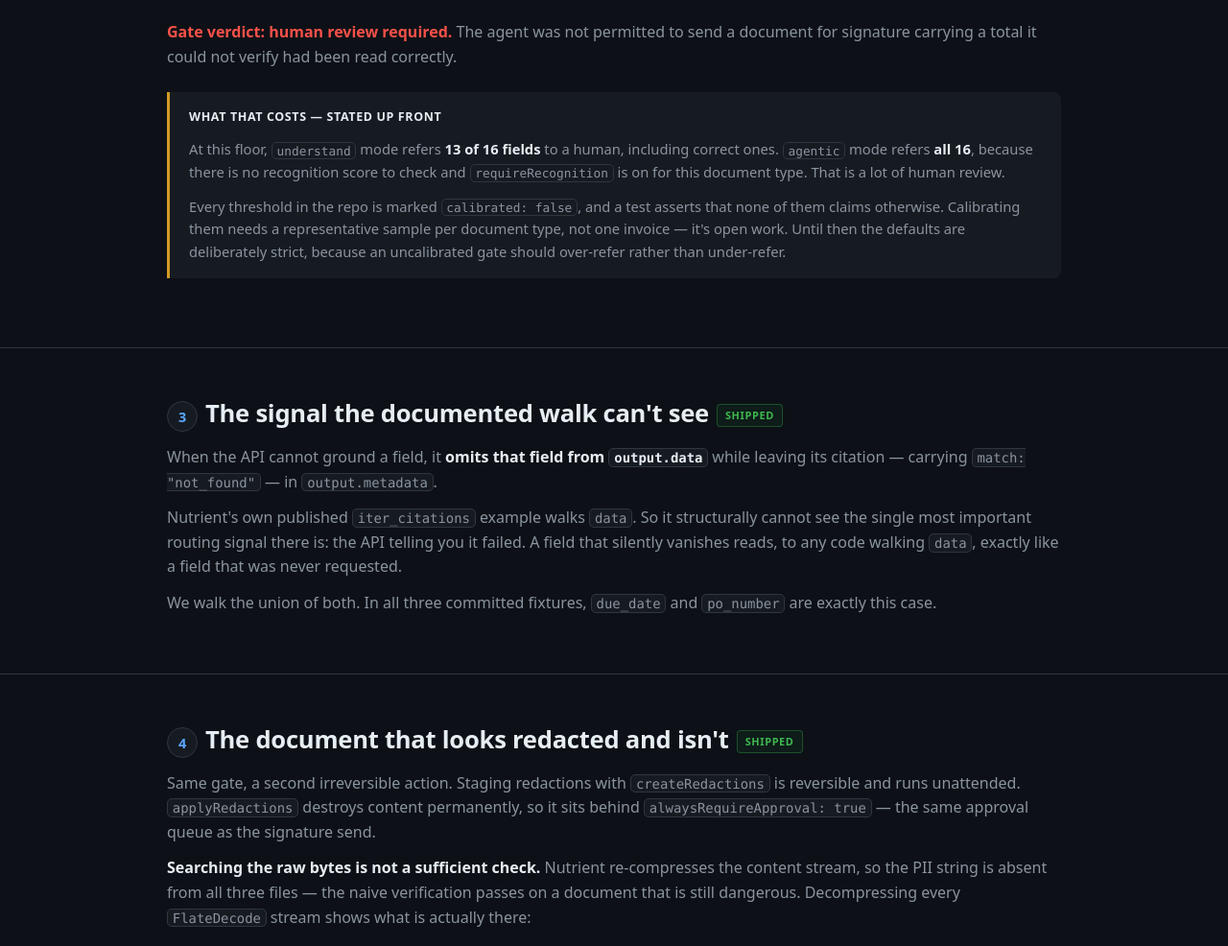
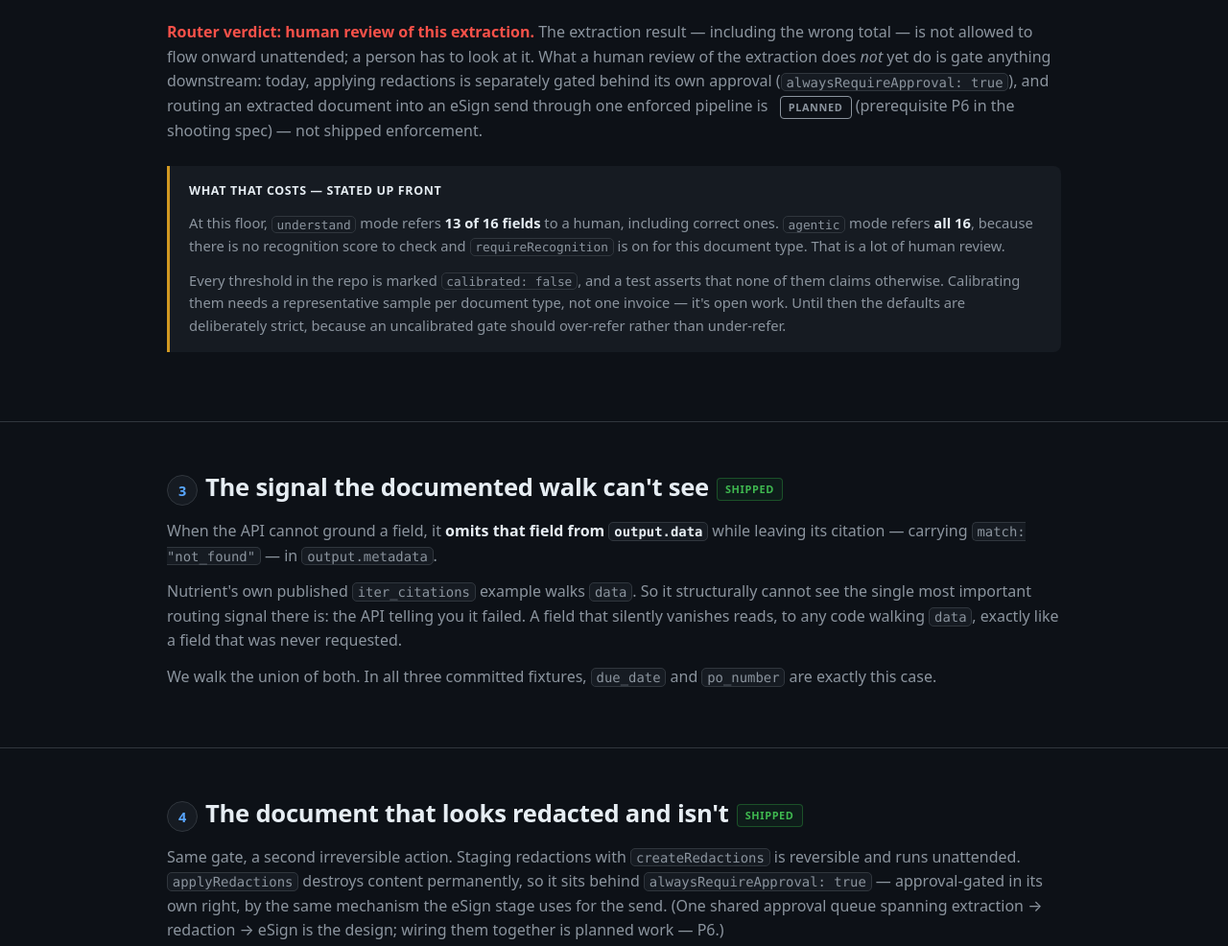
Before and after one commit to jpka/no-undo, a website: page docs/showcase.html in a window 1280 px wide. Shown: the part 2490-3476 px from the top of the page at 96% size. Drawn offline with Linux system fonts and the light colour scheme.

Commit message:
docs: address CodeRabbit round 1 — year on the audit/UI task date; separate shipped gates from the planned extraction-to-eSign pipeline (P6)

```diff
--- a/docs/showcase.html
+++ b/docs/showcase.html
@@ -370,7 +370,7 @@ Parcel 2   qty <span class="n">1</span>   $39.99</pre>
       </table>
     </div>
 
-    <p><strong style="color:var(--red);">Gate verdict: human review required.</strong> The agent was not permitted to send a document for signature carrying a total it could not verify had been read correctly.</p>
+    <p><strong style="color:var(--red);">Router verdict: human review of this extraction.</strong> The extraction result — including the wrong total — is not allowed to flow onward unattended; a person has to look at it. What a human review of the extraction does <em>not</em> yet do is gate anything downstream: today, applying redactions is separately gated behind its own approval (<code>alwaysRequireApproval: true</code>), and routing an extracted document into an eSign send through one enforced pipeline is <span class="pill">planned</span> (prerequisite P6 in the shooting spec) — not shipped enforcement.</p>
 
     <div class="note warn">
       <span class="h">What that costs — stated up front</span>
@@ -392,7 +392,7 @@ Parcel 2   qty <span class="n">1</span>   $39.99</pre>
 <section>
   <div class="wrap">
     <h2><span class="num">4</span>The document that looks redacted and isn't<span class="pill shipped">shipped</span></h2>
-    <p>Same gate, a second irreversible action. Staging redactions with <code>createRedactions</code> is reversible and runs unattended. <code>applyRedactions</code> destroys content permanently, so it sits behind <code>alwaysRequireApproval: true</code> — the same approval queue as the signature send.</p>
+    <p>Same gate, a second irreversible action. Staging redactions with <code>createRedactions</code> is reversible and runs unattended. <code>applyRedactions</code> destroys content permanently, so it sits behind <code>alwaysRequireApproval: true</code> — approval-gated in its own right, by the same mechanism the eSign stage uses for the send. (One shared approval queue spanning extraction → redaction → eSign is the design; wiring them together is planned work — P6.)</p>
 
     <p><strong>Searching the raw bytes is not a sufficient check.</strong> Nutrient re-compresses the content stream, so the PII string is absent from all three files — the naive verification passes on a document that is still dangerous. Decompressing every <code>FlateDecode</code> stream shows what is actually there:</p>
 
```
Also changed, not shown: .github/pr-body-bump-core.md.
